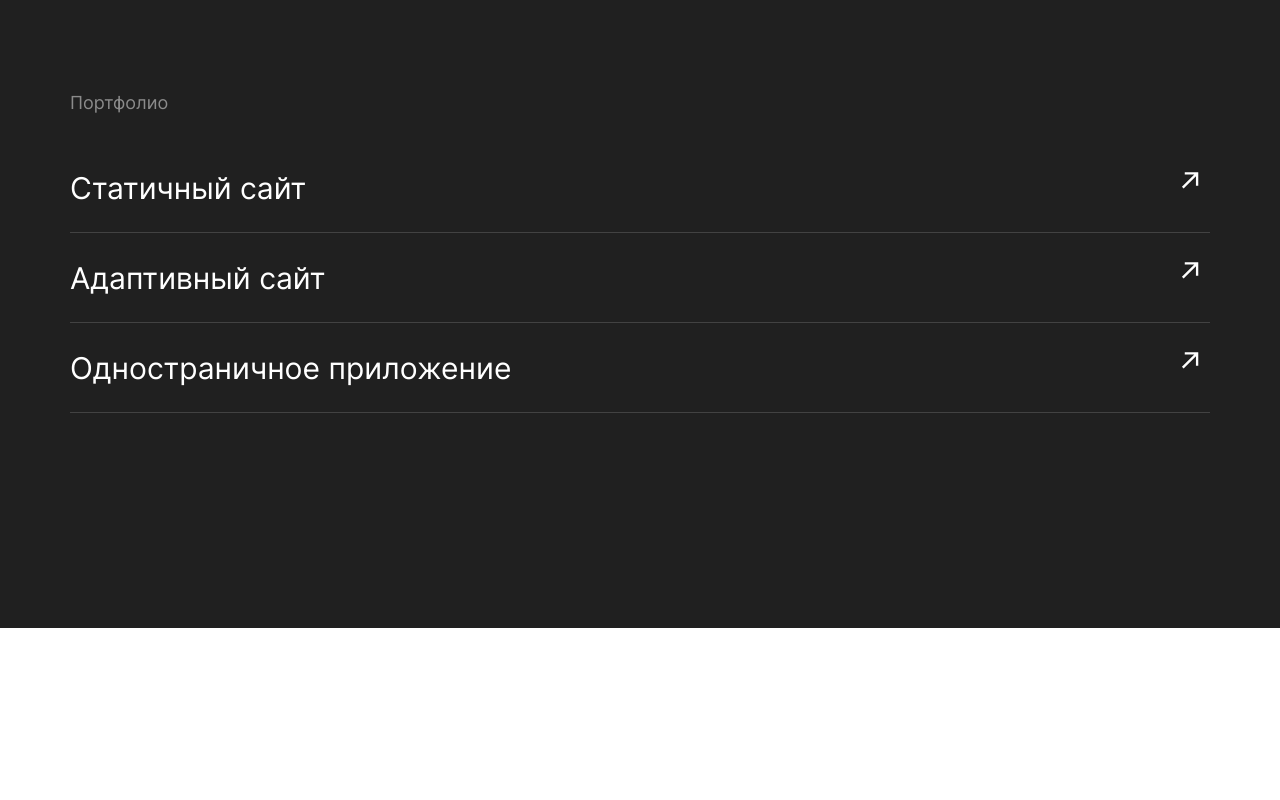
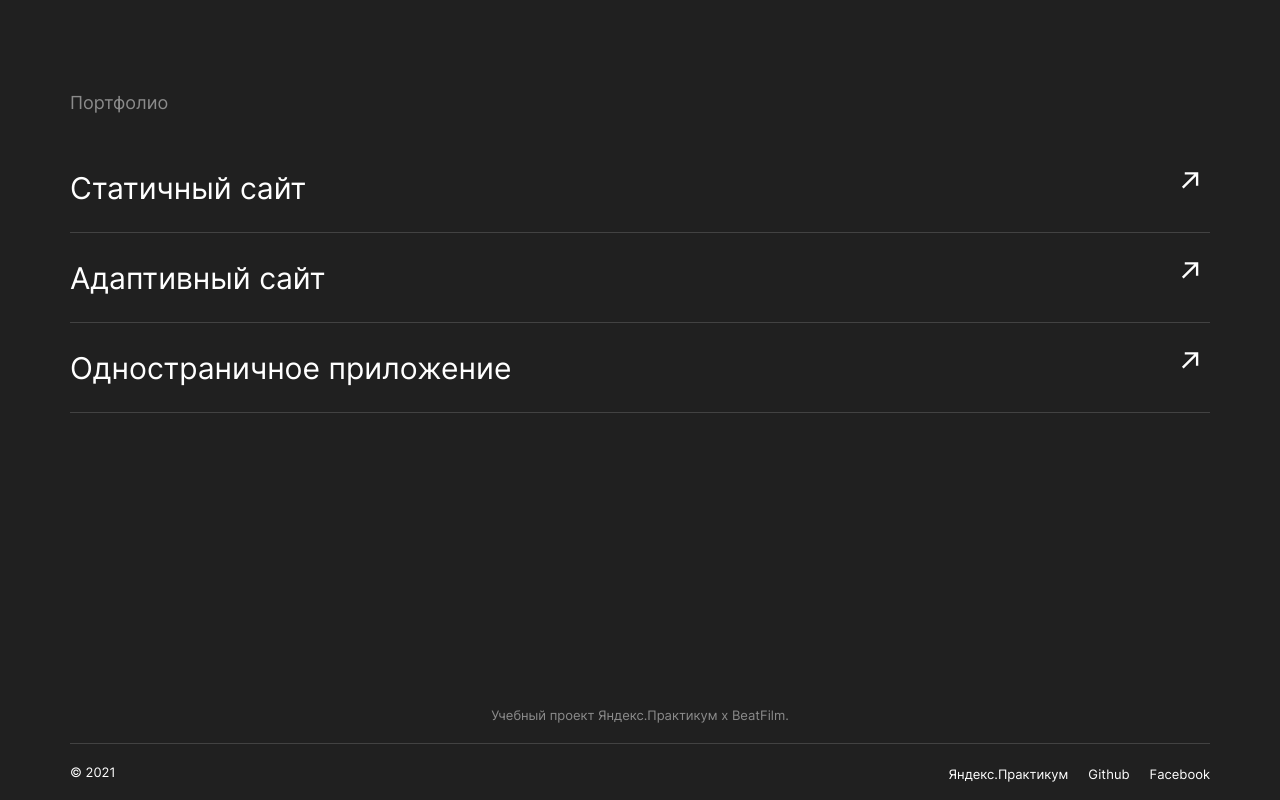
Before and after one commit to DaniyarOtynshin/movies-explorer-frontend, a React (Create React App) app: page / in a window 1280 px wide. Shown: the part 2568-3368 px from the top of the page. Before the commit the page ends 3196 px from the top, so only its background shows below. Built offline with nearby package versions, Linux system fonts and the light colour scheme.

Commit message:
feat: add Footer

```diff
--- a/src/components/App/App.js
+++ b/src/components/App/App.js
@@ -1,4 +1,5 @@
 import React from 'react';
+import Footer from '../Footer/Footer';
 
 import Header from '../Header/Header';
 import Main from '../Main/Main';
@@ -8,6 +9,7 @@ function App() {
     <div className="page__content">
       <Header />
       <Main />
+      <Footer />
     </div>
   );
 }
--- /dev/null
+++ b/src/components/Footer/Footer.css
@@ -0,0 +1,42 @@
+.footer {
+    font-family: 'Inter', sans-serif;
+    margin: 0 auto;
+    min-height: 172px;
+}
+
+.footer__text {
+    padding: 79px 0 20px;
+    margin: 0;
+    border-bottom: 1px solid #424242;
+    font-size: 13px;
+    line-height: 16px;
+    color: #8B8B8B;
+    text-align: center;
+}
+
+.footer__bottom {
+    margin: 20px 0 0;
+    display: flex;
+    justify-content: space-between;
+}
+
+.footer__link {
+    font-weight: 400;
+    font-size: 13px;
+    line-height: 16px;
+    color: #fff;
+    text-decoration: none;
+    padding: 0;
+    margin: 0 20px 0 0;
+}
+
+.footer__copyright {
+    font-weight: 400;
+    font-size: 13px;
+    line-height: 16px;
+    margin: 0;
+}
+
+.footer__link:last-child {
+    margin: 0;
+}
--- /dev/null
+++ b/src/components/Footer/Footer.jsx
@@ -0,0 +1,17 @@
+const Footer = (props) => {
+    return (
+        <footer className="footer page__section">
+            <p className="footer__text">Учебный проект Яндекс.Практикум х BeatFilm.</p>
+            <div className="footer__bottom">
+                <p className="footer__copyright">&copy; 2021</p>
+                <div className="footer__links">
+                    <a href="#" className="footer__link">Яндекс.Практикум</a>
+                    <a href="#" className="footer__link">Github</a>
+                    <a href="#" className="footer__link">Facebook</a>
+                </div>
+            </div>
+        </footer>
+    )
+};
+
+export default Footer;
--- a/src/index.css
+++ b/src/index.css
@@ -8,3 +8,4 @@
 @import url('./components/Techs/Techs.css');
 @import url('./components/AboutMe/AboutMe.css');
 @import url('./components/Portfolio/Portfolio.css');
+@import url('./components/Footer/Footer.css');
```
